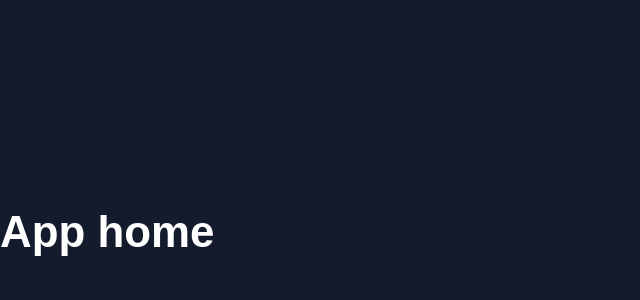
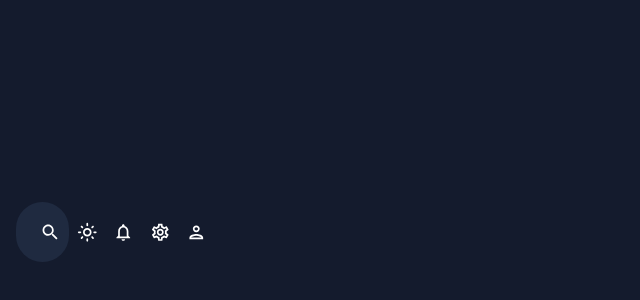
Before and after one commit to micposso/mui-dataviz-dashboard, a React (Vite) app: page / in a window 1280 px wide. Shown: the part 168-468 px from the top of the page, without its empty margins (0-640 px from the left). Built offline with nearby package versions, Linux system fonts and the light colour scheme.

Commit message:
add topbar component and icons

```diff
--- a/package.json
+++ b/package.json
@@ -17,8 +17,8 @@
     "@fullcalendar/list": "^6.1.10",
     "@fullcalendar/react": "^6.1.10",
     "@fullcalendar/timegrid": "^6.1.10",
-    "@mui/icons-material": "^5.15.1",
-    "@mui/material": "^5.15.1",
+    "@mui/icons-material": "^5.15.2",
+    "@mui/material": "^5.15.2",
     "@mui/x-data-grid": "^6.18.6",
     "@nivo/core": "^0.84.0",
     "@nivo/geo": "^0.84.0",
--- a/src/App.tsx
+++ b/src/App.tsx
@@ -1,3 +1,4 @@
+import Topbar from "./scenes/global/Topbar";
 import { ColorModeContext, useMode } from "./theme";
 import { CssBaseline, ThemeProvider } from "@mui/material";
 
@@ -8,7 +9,11 @@ function App() {
     <ColorModeContext.Provider value={colorMode}>
       <ThemeProvider theme={theme}>
         <CssBaseline />
-        <h1>App home</h1>
+        <div className="app">
+          <main className="content">
+            <Topbar />
+          </main>
+        </div>
       </ThemeProvider>
     </ColorModeContext.Provider>
   );
--- a/src/scenes/global/Topbar/index.tsx
+++ b/src/scenes/global/Topbar/index.tsx
@@ -1,5 +1,53 @@
+import { Box, IconButton, useTheme } from "@mui/material";
+import { useContext } from "react";
+import { ColorModeContext, tokens } from "../../../theme";
+import InputBase from "@mui/material/InputBase";
+import {
+  LightModeOutlined as LightModeOutlinedIcon,
+  DarkModeOutlined as DarkModeOutlinedIcon,
+  NotificationsOutlined as NotificationsOutlinedIcon,
+  SettingsOutlined as SettingsOutlinedIcon,
+  PersonOutlined as PersonOutlinedIcon,
+  Search as SearchIcon,
+} from "@mui/icons-material";
+
 const Topbar = () => {
-  <h1>Topbar</h1>;
+  const theme = useTheme();
+  const colors = tokens(theme.palette.mode);
+  const colorMode = useContext(ColorModeContext);
+
+  return (
+    <Box display="flex" justifyContent="space-between" p={2}>
+      <Box
+        display="flex"
+        backgroundColor={colors.primary[400]}
+        borderRadius="36px"
+      >
+        <IconButton onClick={colorMode.toggle} sx={{ p: 1 }}>
+          <InputBase type="button" sx={{ p: 1 }} />
+          <SearchIcon />
+        </IconButton>
+      </Box>
+      <Box display="flex" alignItems="center">
+        <IconButton onClick={colorMode.toggleColorMode}>
+          {theme.palette.mode === "dark" ? (
+            <LightModeOutlinedIcon />
+          ) : (
+            <DarkModeOutlinedIcon />
+          )}
+        </IconButton>
+        <IconButton>
+          <NotificationsOutlinedIcon />
+        </IconButton>
+        <IconButton>
+          <SettingsOutlinedIcon />
+        </IconButton>
+        <IconButton>
+          <PersonOutlinedIcon />
+        </IconButton>
+      </Box>
+    </Box>
+  );
 };
 
 export default Topbar;
```
Also changed, not shown: 1 other file (tests, documents, lock files or other folders).
